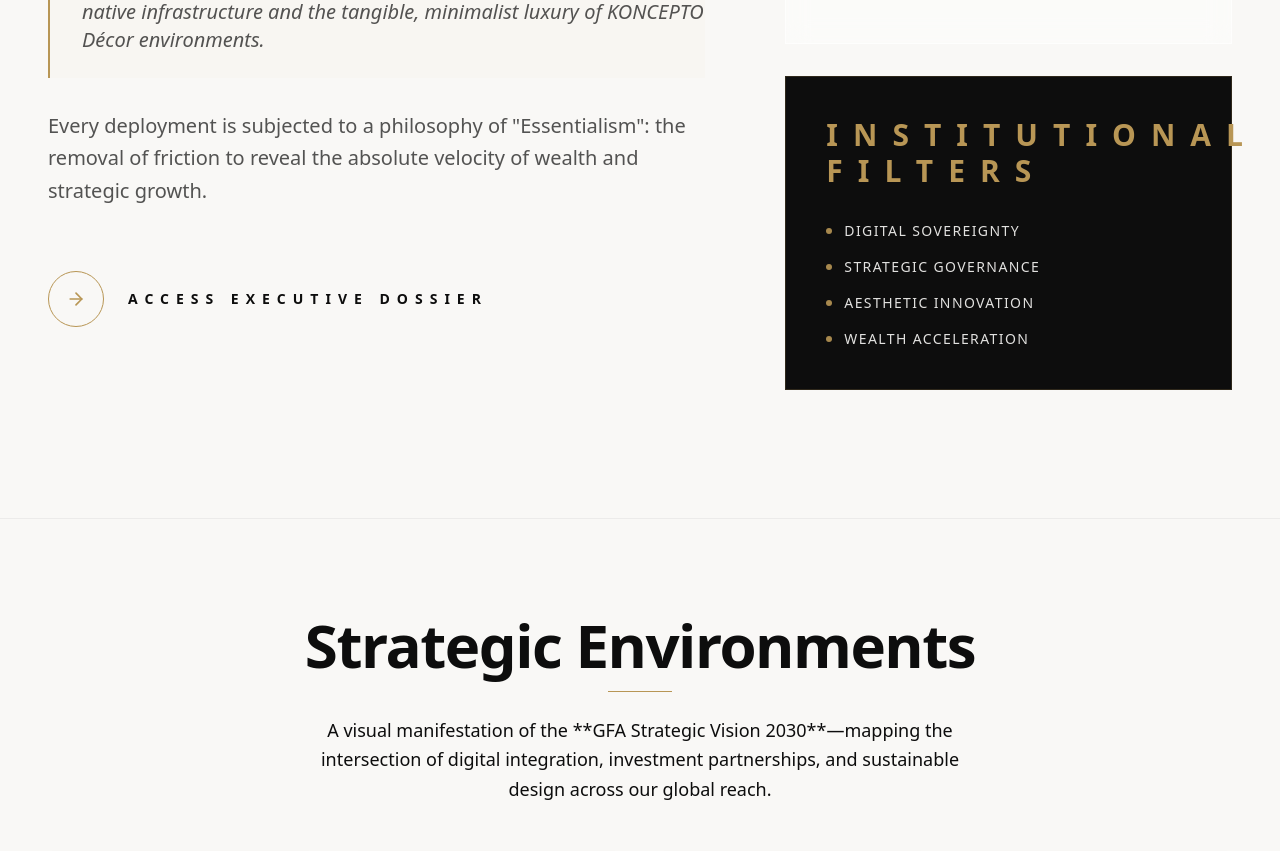
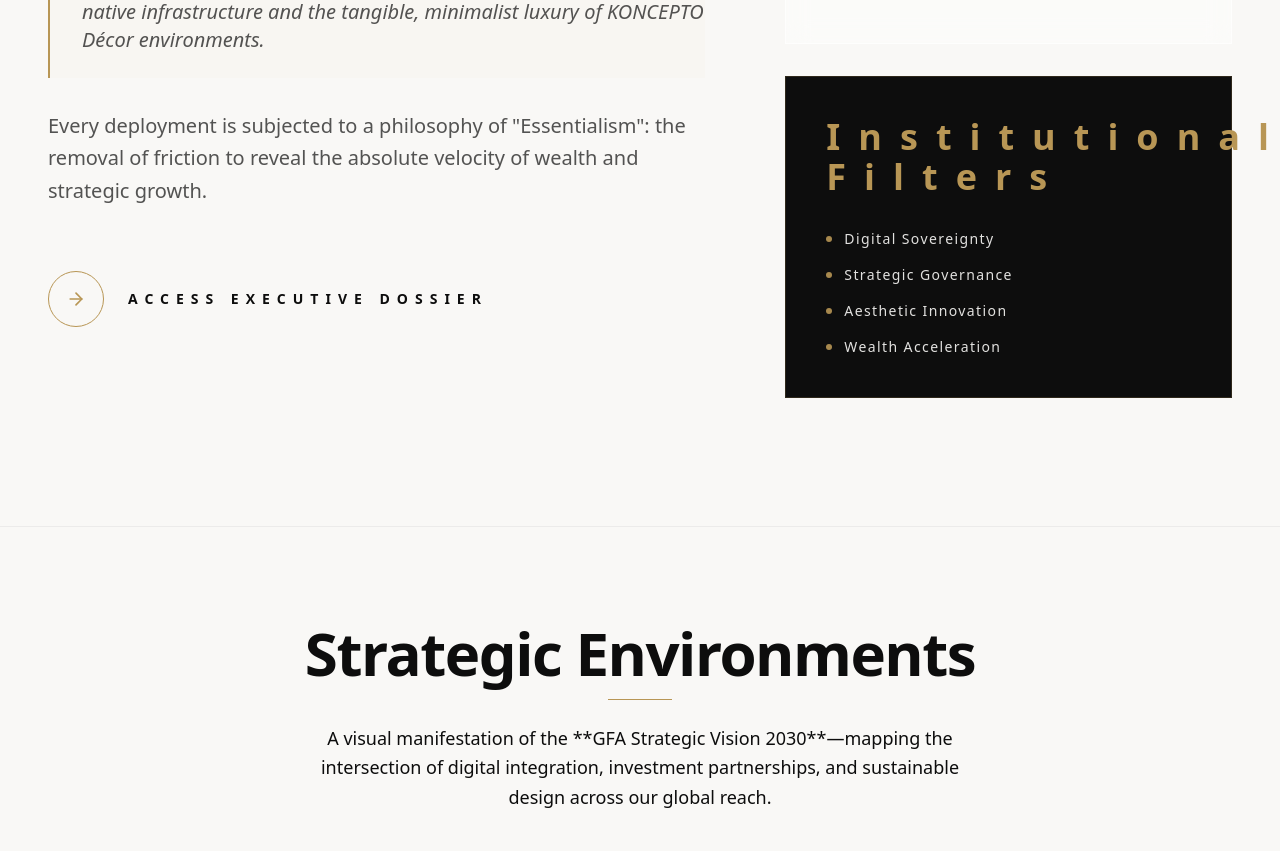
Before and after one commit to legitking4pf/DJF-site, a Next.js app: page / in a window 1280 px wide. Shown: the part 2143-2994 px from the top of the page. Built offline with nearby package versions, Linux system fonts and the light colour scheme; grey boxes are pictures that could not be loaded.

Commit message:
update ExecutiveProfile.tsx

```diff
--- a/src/components/ExecutiveProfile.tsx
+++ b/src/components/ExecutiveProfile.tsx
@@ -147,8 +147,8 @@ export default function ExecutiveProfile() {
             </div>
 
             <div className="p-10 border border-gold/20 bg-obsidian text-bone">
-              <p className="text-2xl md:text-3xl uppercase tracking-[0.5em] text-gold mb-8 font-bold">Institutional Filters</p>
-              <ul className="text-sm space-y-4 uppercase tracking-widest font-medium opacity-90">
+              <h2 className="text-2xl md:text-4xl tracking-[0.5em] text-gold mb-8 font-bold">Institutional Filters</h2>
+              <ul className="text-sm space-y-4 tracking-widest font-medium opacity-90">
                 <li className="flex items-center gap-3"><span className="w-1.5 h-1.5 bg-gold rounded-full" /> Digital Sovereignty</li>
                 <li className="flex items-center gap-3"><span className="w-1.5 h-1.5 bg-gold rounded-full" /> Strategic Governance</li>
                 <li className="flex items-center gap-3"><span className="w-1.5 h-1.5 bg-gold rounded-full" /> Aesthetic Innovation</li>
```
